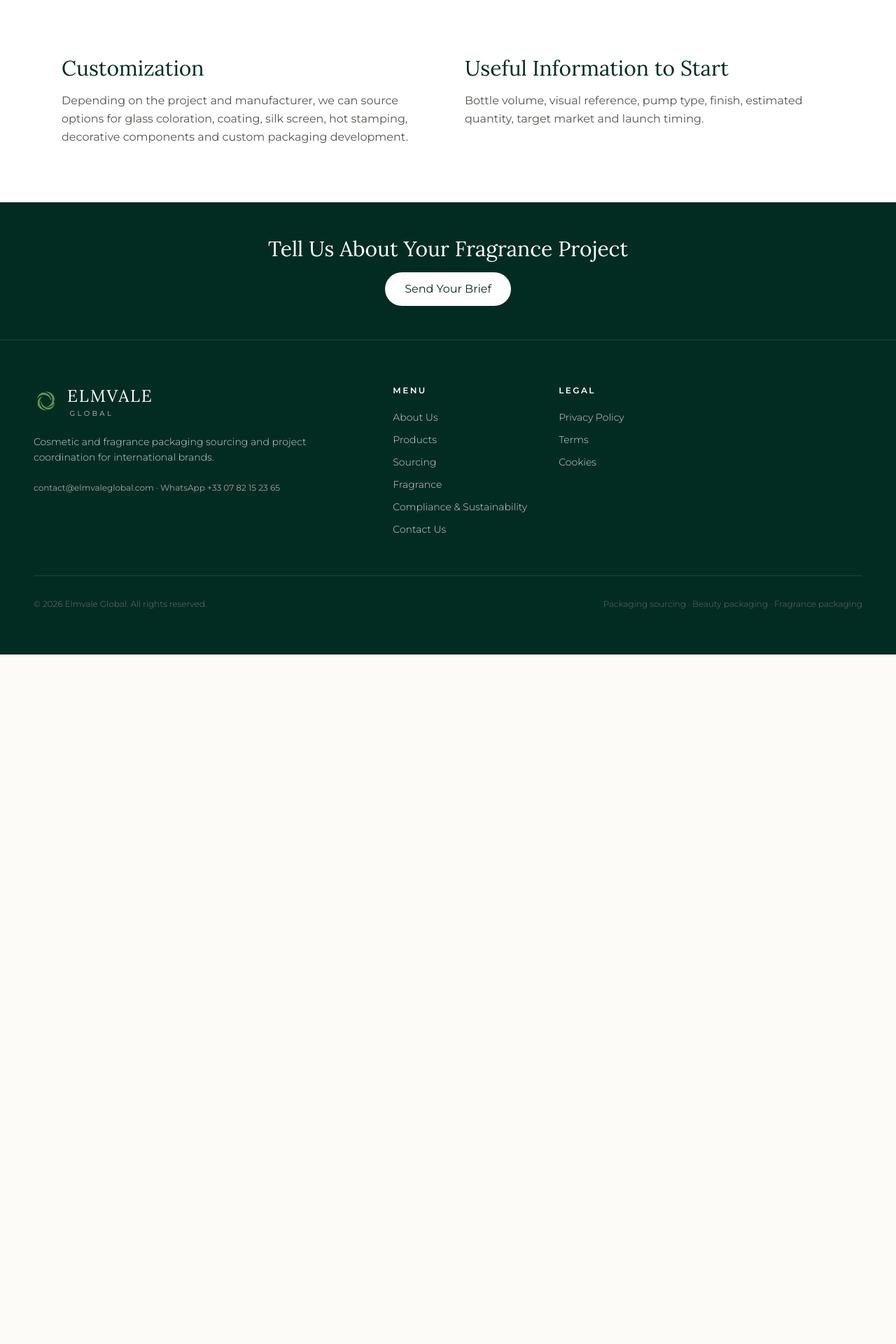
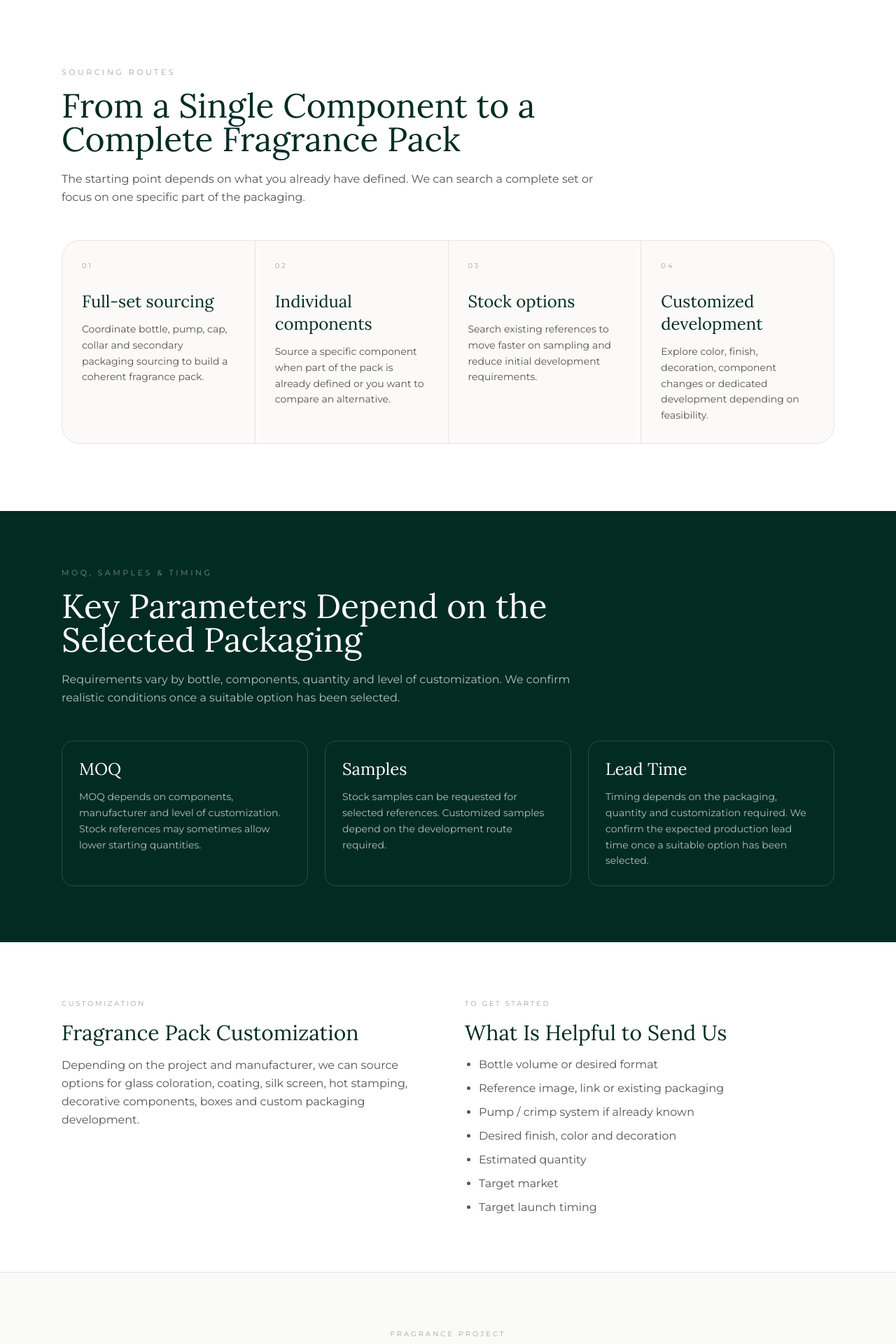
Before and after one commit to cathy6140/-Elmvale-Global-.github.io, a React (Vite) app: page /fragrance-packaging in a window 1280 px wide. Shown: the part 1580-3500 px from the top of the page at 70% size. Before the commit the page ends 2515 px from the top, so only its background shows below. Built offline with nearby package versions, Linux system fonts and the light colour scheme.

Commit message:
Upgrade fragrance page for buyer conversion (#36)

```diff
--- a/src/pages/FragrancePackaging.tsx
+++ b/src/pages/FragrancePackaging.tsx
@@ -53,6 +53,40 @@ const FragrancePackaging: React.FC = () => {
         "Silk screen & hot stamping",
         "Boxes & cartons",
         "Custom packaging development",
+      ];
+
+  const sourcingRoutes = fr
+    ? [
+        ["Pack complet", "Recherche coordonnée du flacon, de la pompe, du capot, du col et du packaging secondaire pour construire un ensemble cohérent."],
+        ["Composants séparés", "Sourcing d’un composant spécifique si vous avez déjà une partie du pack ou souhaitez comparer une nouvelle option."],
+        ["Options standards", "Recherche de références existantes pour avancer plus rapidement sur les échantillons et limiter le développement initial."],
+        ["Développement personnalisé", "Recherche d’options de couleur, finition, décoration, composants spécifiques ou développement dédié selon faisabilité."],
+      ]
+    : [
+        ["Full-set sourcing", "Coordinate bottle, pump, cap, collar and secondary packaging sourcing to build a coherent fragrance pack."],
+        ["Individual components", "Source a specific component when part of the pack is already defined or you want to compare an alternative."],
+        ["Stock options", "Search existing references to move faster on sampling and reduce initial development requirements."],
+        ["Customized development", "Explore color, finish, decoration, component changes or dedicated development depending on feasibility."],
+      ];
+
+  const briefItems = fr
+    ? [
+        "Volume ou format recherché",
+        "Photo, lien ou packaging de référence",
+        "Type de pompe / système de sertissage si connu",
+        "Finition, couleur et décoration souhaitées",
+        "Quantité estimée",
+        "Marché cible",
+        "Calendrier de lancement",
+      ]
+    : [
+        "Bottle volume or desired format",
+        "Reference image, link or existing packaging",
+        "Pump / crimp system if already known",
+        "Desired finish, color and decoration",
+        "Estimated quantity",
+        "Target market",
+        "Target launch timing",
       ];
 
   return (
@@ -124,30 +158,111 @@ const FragrancePackaging: React.FC = () => {
         </div>
       </section>
 
-      <section className="max-w-6xl mx-auto px-6 py-20 grid lg:grid-cols-2 gap-12">
-        <div>
-          <h2 className="font-serif text-3xl text-brand-dark mb-4">{fr ? "Personnalisation" : "Customization"}</h2>
+      <section className="max-w-6xl mx-auto px-6 py-24">
+        <div className="max-w-3xl mb-12">
+          <p className="uppercase text-[11px] tracking-[0.32em] text-stone-400 mb-4">
+            {fr ? "OPTIONS DE SOURCING" : "SOURCING ROUTES"}
+          </p>
+          <h2 className="font-serif text-4xl md:text-5xl text-brand-dark mb-5">
+            {fr ? "Du composant unique au pack parfum complet" : "From a Single Component to a Complete Fragrance Pack"}
+          </h2>
           <p className="text-stone-600 leading-relaxed">
             {fr
-              ? "Selon le projet et le fabricant, nous pouvons rechercher des options de coloration verre, coating, sérigraphie, marquage à chaud, composants décoratifs et développements sur mesure."
-              : "Depending on the project and manufacturer, we can source options for glass coloration, coating, silk screen, hot stamping, decorative components and custom packaging development."}
+              ? "Le point de départ dépend de ce que vous avez déjà défini. Nous pouvons rechercher un ensemble complet ou intervenir sur une partie précise du packaging."
+              : "The starting point depends on what you already have defined. We can search a complete set or focus on one specific part of the packaging."}
           </p>
         </div>
-        <div>
-          <h2 className="font-serif text-3xl text-brand-dark mb-4">{fr ? "Informations utiles pour démarrer" : "Useful Information to Start"}</h2>
-          <p className="text-stone-600 leading-relaxed">
-            {fr
-              ? "Volume du flacon, référence visuelle, type de pompe, finition, quantité estimée, marché cible et calendrier de lancement."
-              : "Bottle volume, visual reference, pump type, finish, estimated quantity, target market and launch timing."}
-          </p>
+
+        <div className="grid md:grid-cols-2 lg:grid-cols-4 gap-px overflow-hidden rounded-[26px] border border-stone-200 bg-stone-200">
+          {sourcingRoutes.map(([title, desc], index) => (
+            <div key={title} className="bg-[#fbfaf8] p-7 min-h-[240px]">
+              <div className="text-[10px] tracking-[0.28em] text-stone-400 mb-7">0{index + 1}</div>
+              <h3 className="font-serif text-2xl text-brand-dark mb-3">{title}</h3>
+              <p className="text-sm text-stone-600 leading-relaxed">{desc}</p>
+            </div>
+          ))}
         </div>
       </section>
 
       <section className="bg-brand-dark text-white">
-        <div className="max-w-5xl mx-auto px-6 py-10 md:py-12 text-center">
-          <h2 className="font-serif text-3xl mb-4">{fr ? "Parlez-nous de votre projet parfum" : "Tell Us About Your Fragrance Project"}</h2>
-          <Link to="/contact" className="inline-block bg-white text-brand-dark px-7 py-3 rounded-full">
-            {fr ? "Envoyer un brief" : "Send Your Brief"}
+        <div className="max-w-6xl mx-auto px-6 py-20">
+          <div className="max-w-3xl mb-12">
+            <p className="uppercase text-[11px] tracking-[0.32em] text-white/45 mb-4">
+              {fr ? "MOQ, ÉCHANTILLONS & DÉLAIS" : "MOQ, SAMPLES & TIMING"}
+            </p>
+            <h2 className="font-serif text-4xl md:text-5xl mb-5">
+              {fr ? "Les paramètres dépendent du packaging sélectionné" : "Key Parameters Depend on the Selected Packaging"}
+            </h2>
+            <p className="text-white/70 leading-relaxed">
+              {fr
+                ? "Les exigences varient selon le flacon, les composants, la quantité et le niveau de personnalisation. Nous confirmons les conditions réalistes après sélection d’une option adaptée."
+                : "Requirements vary by bottle, components, quantity and level of customization. We confirm realistic conditions once a suitable option has been selected."}
+            </p>
+          </div>
+
+          <div className="grid md:grid-cols-3 gap-6">
+            <div className="border border-white/15 rounded-2xl p-6">
+              <h3 className="font-serif text-2xl mb-3">MOQ</h3>
+              <p className="text-sm text-white/70 leading-relaxed">
+                {fr
+                  ? "Le MOQ dépend des composants, du fabricant et du niveau de personnalisation. Les références standards peuvent parfois permettre des quantités de départ plus basses."
+                  : "MOQ depends on components, manufacturer and level of customization. Stock references may sometimes allow lower starting quantities."}
+              </p>
+            </div>
+            <div className="border border-white/15 rounded-2xl p-6">
+              <h3 className="font-serif text-2xl mb-3">{fr ? "Échantillons" : "Samples"}</h3>
+              <p className="text-sm text-white/70 leading-relaxed">
+                {fr
+                  ? "Des échantillons standards peuvent être demandés pour certaines références. Les échantillons personnalisés dépendent du type de développement nécessaire."
+                  : "Stock samples can be requested for selected references. Customized samples depend on the development route required."}
+              </p>
+            </div>
+            <div className="border border-white/15 rounded-2xl p-6">
+              <h3 className="font-serif text-2xl mb-3">{fr ? "Délais" : "Lead Time"}</h3>
+              <p className="text-sm text-white/70 leading-relaxed">
+                {fr
+                  ? "Les délais dépendent du packaging, des quantités et du niveau de personnalisation. Nous confirmons le délai de production estimé une fois l’option adaptée sélectionnée."
+                  : "Timing depends on the packaging, quantity and customization required. We confirm the expected production lead time once a suitable option has been selected."}
+              </p>
+            </div>
+          </div>
+        </div>
+      </section>
+
+      <section className="max-w-6xl mx-auto px-6 py-20 grid lg:grid-cols-2 gap-12">
+        <div>
+          <p className="uppercase text-[10px] tracking-[0.26em] text-stone-400 mb-4">{fr ? "PERSONNALISATION" : "CUSTOMIZATION"}</p>
+          <h2 className="font-serif text-3xl text-brand-dark mb-4">{fr ? "Personnalisation du pack parfum" : "Fragrance Pack Customization"}</h2>
+          <p className="text-stone-600 leading-relaxed">
+            {fr
+              ? "Selon le projet et le fabricant, nous pouvons rechercher des options de coloration verre, coating, sérigraphie, marquage à chaud, composants décoratifs, coffrets et développements sur mesure."
+              : "Depending on the project and manufacturer, we can source options for glass coloration, coating, silk screen, hot stamping, decorative components, boxes and custom packaging development."}
+          </p>
+        </div>
+        <div>
+          <p className="uppercase text-[10px] tracking-[0.26em] text-stone-400 mb-4">{fr ? "POUR DÉMARRER" : "TO GET STARTED"}</p>
+          <h2 className="font-serif text-3xl text-brand-dark mb-4">{fr ? "Ce qu’il est utile de nous envoyer" : "What Is Helpful to Send Us"}</h2>
+          <ul className="space-y-2.5 text-stone-600 list-disc pl-5">
+            {briefItems.map((item) => <li key={item}>{item}</li>)}
+          </ul>
+        </div>
+      </section>
+
+      <section className="bg-stone-50 border-t border-stone-200">
+        <div className="max-w-5xl mx-auto px-6 py-20 text-center">
+          <p className="uppercase text-[10px] tracking-[0.3em] text-stone-400 mb-5">
+            {fr ? "PROJET PARFUM" : "FRAGRANCE PROJECT"}
+          </p>
+          <h2 className="font-serif text-3xl md:text-5xl text-brand-dark mb-5">
+            {fr ? "Vous avez une référence ou une direction en tête ?" : "Have a Reference or Direction in Mind?"}
+          </h2>
+          <p className="text-stone-600 max-w-2xl mx-auto mb-8 leading-relaxed">
+            {fr
+              ? "Envoyez-nous une photo, un lien, un flacon existant ou simplement votre besoin. Nous vous aiderons à identifier les options à explorer."
+              : "Send us an image, link, existing bottle or simply what you are looking for. We will help identify the options worth exploring."}
+          </p>
+          <Link to="/contact" className="inline-block bg-brand-dark text-white px-8 py-3.5 rounded-full">
+            {fr ? "Partager votre référence" : "Share Your Reference"}
           </Link>
         </div>
       </section>
```
